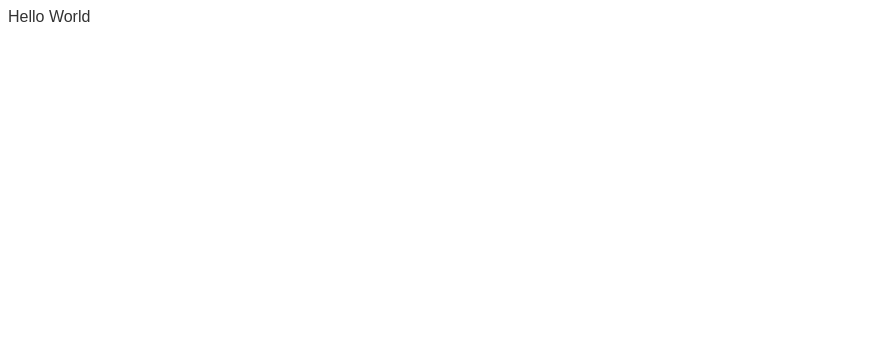
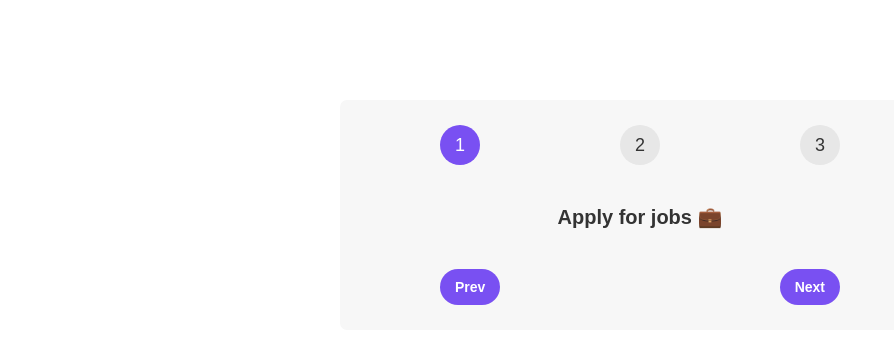
Before and after one commit to Tawfik-Tarek/steps, a React (Create React App) app: page / in a window 1280 px wide. Shown: the top 344 px of the page, without its empty margins (0-894 px from the left). Built offline with nearby package versions, Linux system fonts and the light colour scheme; the HTML template or start-up script is replaced by a standard one.

Commit message:
Implement step navigation with messages in App component

```diff
--- a/src/App.js
+++ b/src/App.js
@@ -1,3 +1,30 @@
+import { useState } from "react";
+
+const messages = [
+  "Learn React ⚛️",
+  "Apply for jobs 💼",
+  "Invest your new income 🤑",
+];
+
 export default function App() {
-  return <div>Hello World</div>
+  const [currentStep, setCurrentStep] = useState(1);
+
+  return (
+    <div className="steps">
+      <div className="numbers">
+        <div className="active">1</div>
+        <div>2</div>
+        <div>3</div>
+      </div>
+      <p className="message"> {messages[currentStep] || "anything"} </p>
+      <div className="buttons">
+        <button style={{ backgroundColor: "#7950f2", color: "#fff" }}>
+          Prev
+        </button>
+        <button style={{ backgroundColor: "#7950f2", color: "#fff" }}>
+          Next
+        </button>
+      </div>
+    </div>
+  );
 }
```
